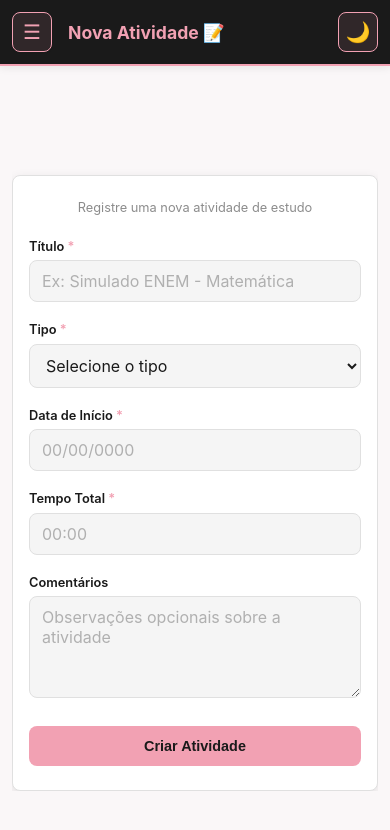
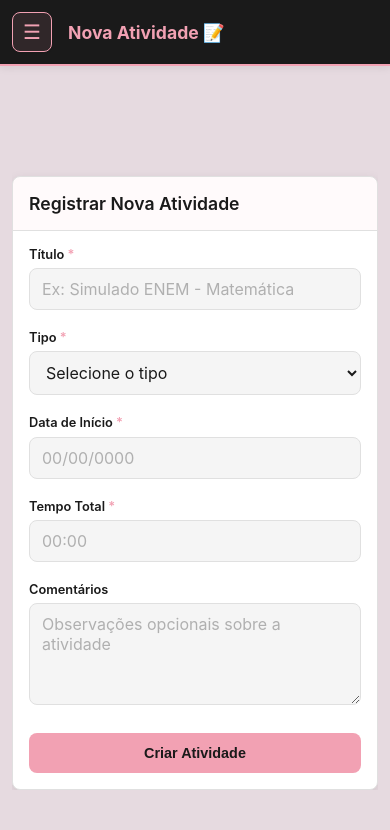
Before and after one commit to LucasAraujjo/PACD-DEV, a React (Vite) app: page /nova-atividade in a window 390 px wide. Shown: the top 830 px of the page. Built offline with nearby package versions, Linux system fonts and the light colour scheme; sample sign-in values are in the browser's storage.

Commit message:
Add files via upload

```diff
--- a/src/App.jsx
+++ b/src/App.jsx
@@ -1,6 +1,5 @@
 import { BrowserRouter as Router, Routes, Route, Navigate } from 'react-router-dom';
 import { AuthProvider, useAuth } from './context/AuthContext';
-import { ThemeProvider } from './context/ThemeContext';
 import Login from './pages/Login';
 import NovaAtividade from './pages/NovaAtividade';
 import MinhasAtividades from './pages/MinhasAtividades';
@@ -15,7 +14,7 @@ function PrivateRoute({ children }) {
         display: 'flex',
         alignItems: 'center',
         justifyContent: 'center',
-        backgroundColor: '#FAF7F8',
+        backgroundColor: '#e6dae0',
         color: '#1A1A1A'
       }}>
         <p>Carregando...</p>
@@ -28,7 +27,6 @@ function PrivateRoute({ children }) {
 
 function App() {
   return (
-    <ThemeProvider>
     <AuthProvider>
       <Router>
         <Routes>
@@ -53,7 +51,6 @@ function App() {
         </Routes>
       </Router>
     </AuthProvider>
-    </ThemeProvider>
   );
 }
 
--- a/src/pages/MinhasAtividades.jsx
+++ b/src/pages/MinhasAtividades.jsx
@@ -1,7 +1,6 @@
 import { useState, useEffect } from 'react';
 import Sidebar from '../components/Sidebar';
 import ConfirmDialog from '../components/ConfirmDialog';
-import ThemeToggleButton from '../components/ThemeToggleButton';
 import { ToastContainer, toast } from 'react-toastify';
 import 'react-toastify/dist/ReactToastify.css';
 import '../styles/MinhasAtividades.css';
@@ -13,6 +12,14 @@ const MinhasAtividades = () => {
   const [isLoading, setIsLoading] = useState(true);
   const [erro, setErro] = useState('');
   const [sidebarOpen, setSidebarOpen] = useState(false);
+
+  // Áreas do conhecimento
+  const areasConhecimento = [
+    'Humanas',
+    'Natureza',
+    'Matemática',
+    'Linguagens'
+  ];
 
   // Estados de filtro
   const [filtroCategoria, setFiltroCategoria] = useState('Exercícios'); // 'Exercícios' ou 'Redações'
@@ -470,7 +477,6 @@ const MinhasAtividades = () => {
             <button onClick={carregarDados} className="botao-recarregar" disabled={isLoading}>
               {isLoading ? '🔄' : '↻'}
             </button>
-            <ThemeToggleButton />
           </div>
         </header>
 
@@ -835,15 +841,20 @@ const MinhasAtividades = () => {
               <form onSubmit={submeterNovaEntrada} className="form-nova-entrada">
                 <div className="form-group">
                   <label htmlFor="area">Área *</label>
-                  <input
-                    type="text"
+                  <select
                     id="area"
                     name="area"
                     value={formularioNovaEntrada.area}
                     onChange={handleInputChange}
                     required
-                    placeholder="Ex: Linguagens"
-                  />
+                  >
+                    <option value="">Selecione a área</option>
+                    {areasConhecimento.map(area => (
+                      <option key={area} value={area}>
+                        {area}
+                      </option>
+                    ))}
+                  </select>
                 </div>
 
                 {atividadeSelecionada.TIPO !== 'Simulado' && (
--- a/src/pages/NovaAtividade.jsx
+++ b/src/pages/NovaAtividade.jsx
@@ -1,6 +1,5 @@
 import React, { useState } from 'react';
 import Sidebar from '../components/Sidebar';
-import ThemeToggleButton from '../components/ThemeToggleButton';
 import '../styles/NovaAtividade.css';
 
 const NovaAtividade = () => {
@@ -335,15 +334,17 @@ const NovaAtividade = () => {
             ☰
           </button>
           <h1 className="page-titulo">Nova Atividade 📝</h1>
-          <ThemeToggleButton />
         </header>
 
         {/* Main Content */}
         <main className="page-main">
           <div className="main-content">
             <div className="card">
-              <p className="subtitulo">Registre uma nova atividade de estudo</p>
+              <div className="card-header">
+                <h2>Registrar Nova Atividade</h2>
+              </div>
 
+              <div className="card-body">
                 {mensagem.texto && (
                   <div className={`mensagem mensagem-${mensagem.tipo}`}>
                     {mensagem.texto}
@@ -688,6 +689,7 @@ const NovaAtividade = () => {
         </form>
               </div>
             </div>
+          </div>
         </main>
       </div>
     </>
--- a/src/styles/MinhasAtividades.css
+++ b/src/styles/MinhasAtividades.css
@@ -626,6 +626,7 @@
 }
 
 .form-group input,
+.form-group select,
 .form-group textarea {
   padding: 0.875rem 1rem;
   background: var(--input-bg);
@@ -635,6 +636,15 @@
   font-size: 1rem;
   font-family: inherit;
   transition: all 0.3s ease;
+}
+
+.form-group select {
+  cursor: pointer;
+}
+
+.form-group select option {
+  background: var(--card-bg);
+  color: var(--text-primary);
 }
 
 /* Remover setinhas dos inputs numéricos */
@@ -649,6 +659,7 @@
 }
 
 .form-group input:focus,
+.form-group select:focus,
 .form-group textarea:focus {
   outline: none;
   border-color: var(--primary);
--- a/src/styles/NovaAtividade.css
+++ b/src/styles/NovaAtividade.css
@@ -95,15 +95,25 @@ body {
   border: 1px solid var(--border);
   border-radius: 12px;
   box-shadow: var(--shadow-md);
-  padding: 2.5rem;
   width: 100%;
+  overflow: hidden;
 }
 
-.subtitulo {
-  font-size: 1rem;
-  color: var(--text-secondary);
-  margin-bottom: 2rem;
-  text-align: center;
+.card-header {
+  padding: 1.5rem 2rem;
+  background: rgba(242, 161, 179, 0.05);
+  border-bottom: 1px solid var(--border);
+}
+
+.card-header h2 {
+  margin: 0;
+  font-size: 1.5rem;
+  font-weight: 600;
+  color: var(--text-primary);
+}
+
+.card-body {
+  padding: 2rem;
 }
 
 /* Mensagens */
@@ -264,16 +274,19 @@ body {
   }
 
   .card {
-    padding: 2rem 1.5rem;
     margin-top: 3.5rem;
   }
 
-  .titulo {
-    font-size: 1.625rem;
+  .card-header {
+    padding: 1rem 1.5rem;
   }
 
-  .subtitulo {
-    font-size: 0.9rem;
+  .card-header h2 {
+    font-size: 1.3rem;
+  }
+
+  .card-body {
+    padding: 1.5rem;
   }
 
   .campo input,
@@ -308,18 +321,20 @@ body {
   }
 
   .card {
-    padding: 1.5rem 1rem;
     margin-top: 3.5rem;
     border-radius: 8px;
   }
 
-  .titulo {
-    font-size: 1.4rem;
+  .card-header {
+    padding: 1rem;
   }
 
-  .subtitulo {
-    font-size: 0.8rem;
-    margin-bottom: 1.5rem;
+  .card-header h2 {
+    font-size: 1.1rem;
+  }
+
+  .card-body {
+    padding: 1rem;
   }
 
   .mensagem {
@@ -394,16 +409,19 @@ body {
   }
 
   .card {
-    padding: 1.25rem 0.875rem;
     margin-top: 3rem;
   }
 
-  .titulo {
-    font-size: 1.25rem;
+  .card-header {
+    padding: 0.875rem;
   }
 
-  .subtitulo {
-    font-size: 0.75rem;
+  .card-header h2 {
+    font-size: 1rem;
+  }
+
+  .card-body {
+    padding: 0.875rem;
   }
 
   .campo input,
--- a/src/styles/theme.css
+++ b/src/styles/theme.css
@@ -1,6 +1,5 @@
 /* 🎨 PACD - Paleta de Cores Pastel Rosa */
-:root,
-body[data-theme="light"] {
+:root {
   /* Cores Principais */
   --primary: #F2A1B3; /* Rosa pastel - identidade visual */
   --primary-hover: #E88FA3; /* Rosa pastel mais escuro para hover */
@@ -13,7 +12,7 @@ body[data-theme="light"] {
   --gray-light: #D4D4D4; /* Cinza mais claro */
 
   /* Backgrounds */
-  --background: #FAF7F8; /* Fundo principal - branco levemente rosado */
+  --background: #e6dae0; /* Fundo principal - rosa acinzentado suave */
   --card-bg: #FFFFFF; /* Fundo dos cards - branco puro */
   --input-bg: #F5F5F5; /* Fundo dos inputs - cinza muito claro */
 
@@ -36,47 +35,6 @@ body[data-theme="light"] {
   --shadow: 0 2px 8px 0 rgba(26, 26, 26, 0.08);
   --shadow-md: 0 4px 12px 0 rgba(26, 26, 26, 0.10);
   --shadow-lg: 0 8px 24px 0 rgba(26, 26, 26, 0.12);
-}
-
-/* 🌙 TEMA ESCURO
-   Regra: Branco → Preto | Preto → Rosa Pastel | Rosa → Cinza | Cinza → Preto
-*/
-body[data-theme="dark"] {
-  /* Cores Principais - Rosa vira Cinza */
-  --primary: #B0B0B0; /* Cinza no tema escuro */
-  --primary-hover: #8C8C8C; /* Cinza mais escuro para hover */
-  --primary-light: #D4D4D4; /* Cinza mais claro */
-
-  /* Cores de Base - Preto vira Rosa Pastel */
-  --black: #F2A1B3; /* Rosa pastel no lugar do preto */
-  --gray: #0A0A0A; /* Cinza vira preto */
-  --gray-dark: #000000; /* Cinza escuro vira preto total */
-  --gray-light: #1A1A1A; /* Cinza claro vira preto suave */
-
-  /* Backgrounds - Branco vira Preto */
-  --background: #0A0A0A; /* Fundo principal preto */
-  --card-bg: #1A1A1A; /* Cards em preto mais claro */
-  --input-bg: #0F0F0F; /* Inputs em preto */
-
-  /* Textos - Invertidos para leitura em fundo escuro */
-  --text-primary: #FFFFFF; /* Texto principal branco */
-  --text-secondary: #0A0A0A; /* Texto secundário preto (antes cinza) */
-  --text-tertiary: #1A1A1A; /* Texto terciário preto suave (antes cinza) */
-
-  /* Bordas - Mais escuras */
-  --border: #2A2A2A; /* Borda padrão escura */
-  --border-light: #1F1F1F; /* Borda mais escura */
-
-  /* Estados - Adaptados */
-  --success: #4A9A6A; /* Verde mais escuro */
-  --error: #C24A5E; /* Vermelho mais escuro */
-  --warning: #D5A770; /* Amarelo mais escuro */
-
-  /* Sombras - Mais intensas para fundos escuros */
-  --shadow-sm: 0 1px 2px 0 rgba(0, 0, 0, 0.3);
-  --shadow: 0 2px 8px 0 rgba(0, 0, 0, 0.4);
-  --shadow-md: 0 4px 12px 0 rgba(0, 0, 0, 0.5);
-  --shadow-lg: 0 8px 24px 0 rgba(0, 0, 0, 0.6);
 }
 
 /* Reset Global */
```
Lines whose indentation alone changed are shown as unchanged.
